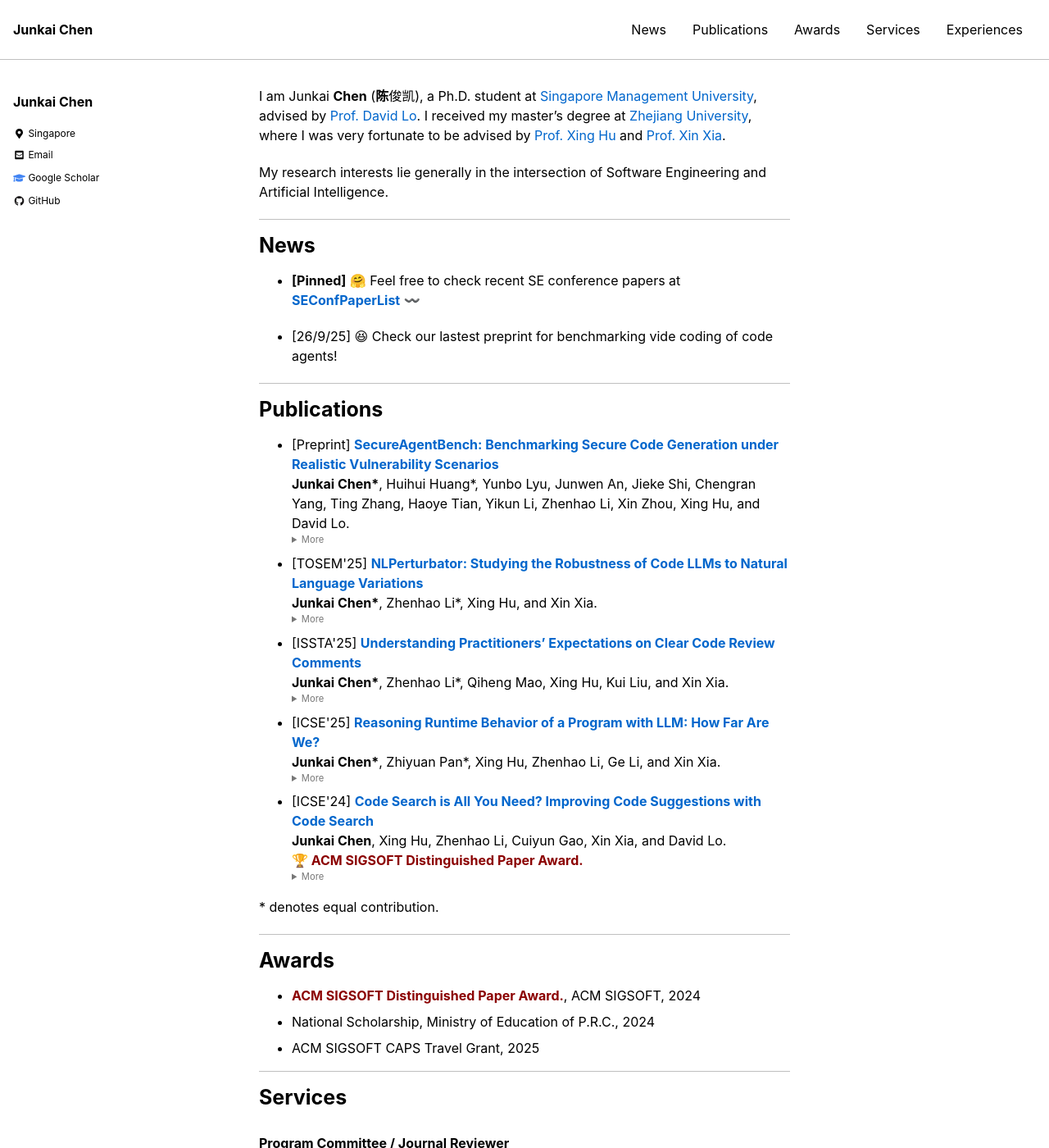
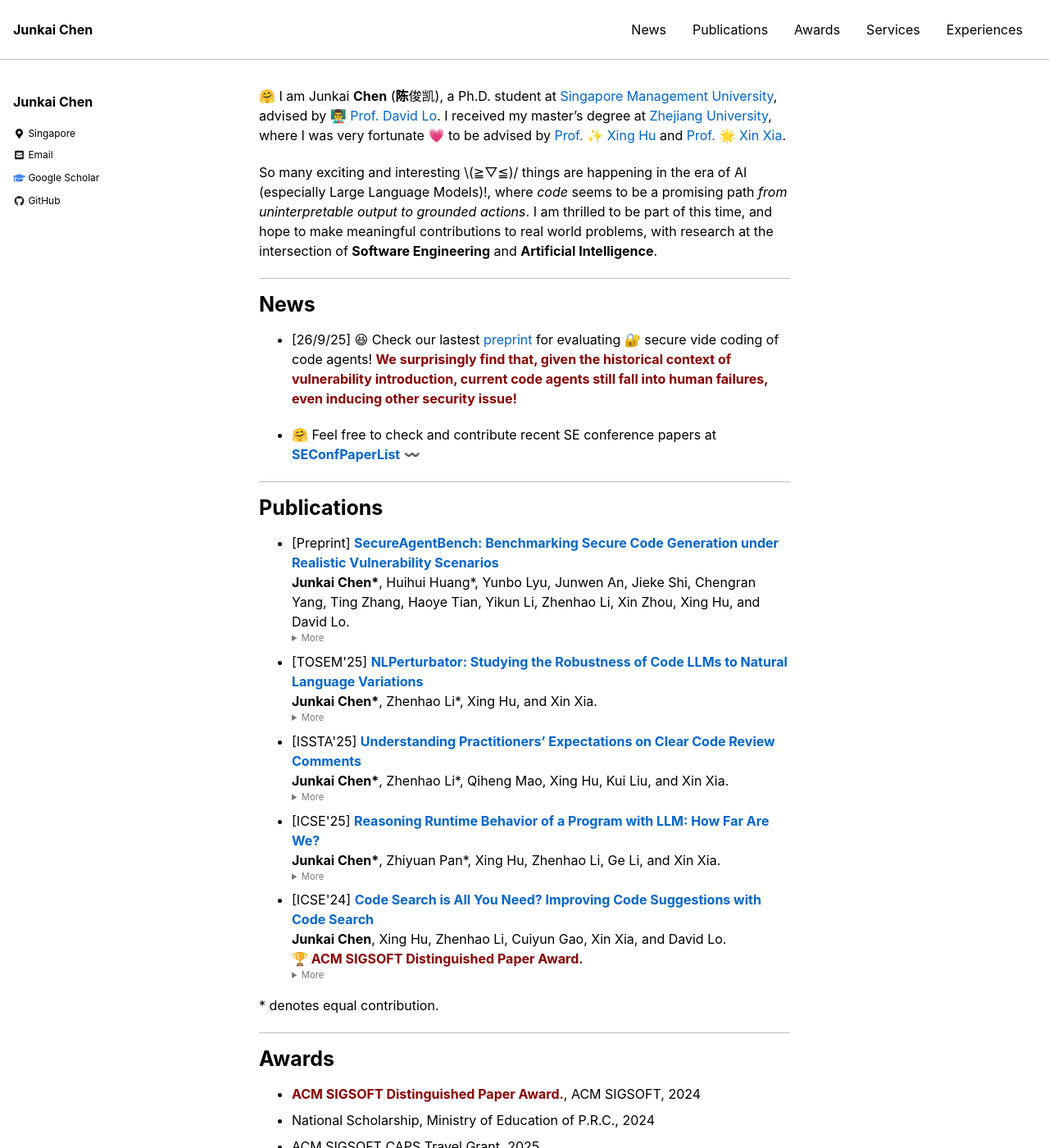
Before and after one commit to chen-junkai/chen-junkai.github.io, a Jekyll site: the page built from index.md, in a window 1280 px wide and 1400 px high. Shown: the whole window at 82% size. Built offline with Jekyll 4.4.1, drawn with Linux system fonts in a browser that asks for light colours; nearby versions of some CDN libraries; some of the changed text lies outside the part shown.

Commit message:
Update index.md

```diff
--- a/index.md
+++ b/index.md
@@ -3,24 +3,24 @@ layout: single
 author_profile: true
 ---
 
-I am Junkai **Chen** (**陈**俊凯), a Ph.D. student at [Singapore Management University](https://www.smu.edu.sg/), advised by [Prof. David Lo](http://www.mysmu.edu/faculty/davidlo/). I received my master's degree at [Zhejiang University](https://www.zju.edu.cn/english), where I was very fortunate to be advised by [Prof. Xing Hu](https://xing-hu.github.io/) and [Prof. Xin Xia](https://xin-xia.github.io).
+🤗 I am Junkai **Chen** (**陈**俊凯), a Ph.D. student at [Singapore Management University](https://www.smu.edu.sg/), advised by [👨‍🏫 Prof. David Lo](http://www.mysmu.edu/faculty/davidlo/). I received my master's degree at [Zhejiang University](https://www.zju.edu.cn/english), where I was very fortunate 💗 to be advised by [Prof. ✨ Xing Hu](https://xing-hu.github.io/) and [Prof. 🌟 Xin Xia](https://xin-xia.github.io).
 
-My research interests lie generally in the intersection of Software Engineering and Artificial Intelligence.
+So many exciting and interesting \\(≧▽≦)/ things are happening in the era of AI (especially Large Language Models)!, where _code_ seems to be a promising path _from uninterpretable output to grounded actions_. I am thrilled to be part of this time, and hope to make meaningful contributions to real world problems, with research at the intersection of **Software Engineering** and **Artificial Intelligence**.
 
 
 ***
 
 # News
 
-- **\[Pinned\]** 🤗 Feel free to check recent SE conference papers at [**SEConfPaperList**](https://github.com/iCSawyer/SEConfPaperList) 〰️
+- \[26/9/25\] 😆 Check our lastest [preprint](https://arxiv.org/abs/2509.22097) for evaluating 🔐 secure vide coding of code agents! <span style="color: darkred; font-weight: bold;">We surprisingly find that, given the historical context of vulnerability introduction, current code agents still fall into human failures, even inducing other security issue!</span>
 
-- \[26/9/25\] 😆 Check our lastest preprint for benchmarking vide coding of code agents!
+- 🤗 Feel free to check and contribute recent SE conference papers at [**SEConfPaperList**](https://github.com/iCSawyer/SEConfPaperList) 〰️
+
 
 
 ***
 
 # Publications
-<!-- Please refer to [Google Scholar](https://scholar.google.com/citations?user=vm05-t0AAAAJ&hl=zh-CN) for the full list. -->
 
 - [Preprint] [**SecureAgentBench: Benchmarking Secure Code Generation under Realistic Vulnerability Scenarios**](https://www.arxiv.org/abs/2509.22097)\
 **Junkai Chen\***, Huihui Huang\*, Yunbo Lyu, Junwen An, Jieke Shi, Chengran Yang, Ting Zhang, Haoye Tian, Yikun Li, Zhenhao Li, Xin Zhou, Xing Hu, and David Lo.
@@ -84,7 +84,7 @@ My research interests lie generally in the intersection of Software Engineering
 
 # Services
 ### Program Committee / Journal Reviewer
-- 2026: ICSE (Shadow PC)
+- 2026: ICSE (Shadow PC), MSR (Junior PC), DL4C@NeurIPS, EASE (AI Models / Data Track)
 - 2025: MSR (Junior PC), DL4C@ICLR, LTB@ICPE
 
 ### Others
```
